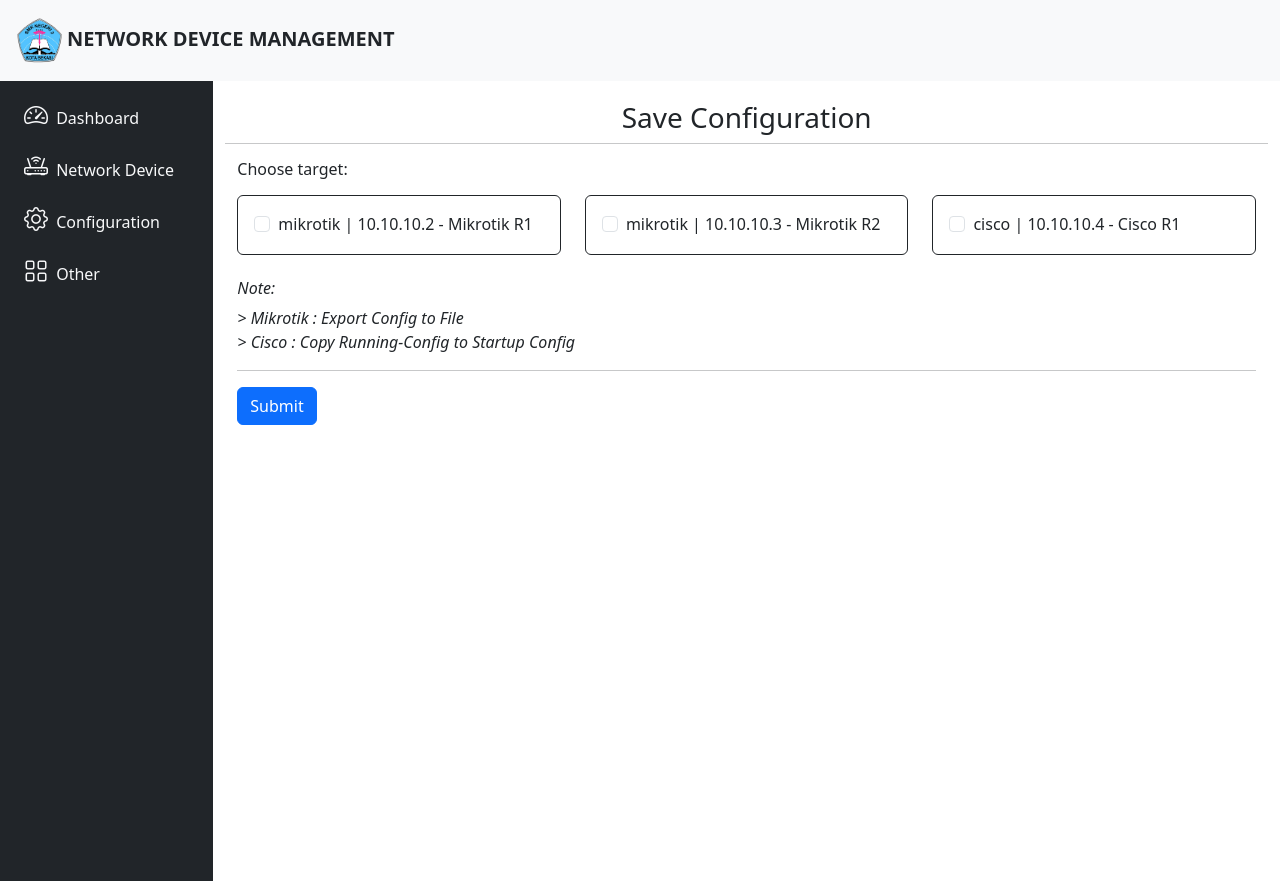
After one commit to jar9500/NetworkDeviceManagement, a Django app: page /saveconfig/ in a window 1280 px wide. The commit adds this page. Run offline with Django 4.2, Linux system fonts and the light colour scheme; data comes from the database, SQL or seed files in the repository; some libraries are stand-ins or nearby versions.

Commit message:
Add Save Config

```diff
--- a/NetworkManager/urls.py
+++ b/NetworkManager/urls.py
@@ -6,5 +6,6 @@ urlpatterns = [
     path('devices/',views.devices, name = 'devices'),
     path('configuration/',views.configuration, name = 'configuration'),
     path('verify/',views.verify, name = 'verify'),
-    path('log/',views.log, name = 'log')
+    path('log/',views.log, name = 'log'),
+    path('saveconfig/',views.saveconfig, name = 'saveconfig')
 ]
--- a/NetworkManager/views.py
+++ b/NetworkManager/views.py
@@ -2,6 +2,7 @@ from django.shortcuts import render, get_object_or_404, redirect, HttpResponse
 from django.http import HttpResponse
 from .models import Device, Log
 import paramiko
+import os
 import time
 from datetime import datetime
 
@@ -49,11 +50,11 @@ def configuration(request):
                     for cmd in cisco_cmd:
                         conn.send(cmd+"\n")
                         time.sleep(1)
-                '''log = Log(target=dev.IP_address + " ( " +dev.hostname+" ) ", action="Configuration", status="Success", time=datetime.now(), message="Complete - No Error ")
-                log.save()'''
+                log = Log(target=dev.IP_address + " ( " +dev.hostname+" ) ", action="Configuration", status="Success", time=datetime.now(), message="Complete - No Error ")
+                log.save()
             except Exception as Exc:
-                '''log = Log(target=dev.IP_address + " ( " +dev.hostname+" ) ", action="Configuration", status="Error", time=datetime.now(), message=Exc)
-                log.save()'''
+                log = Log(target=dev.IP_address + " ( " +dev.hostname+" ) ", action="Configuration", status="Error", time=datetime.now(), message=Exc)
+                log.save()
         return redirect('home')
 
     else:
@@ -101,11 +102,11 @@ def verify(request):
                         time.sleep(5)
                         output = conn.recv(65535)
                         result.append (output.decode())
-                '''log = Log(target=dev.IP_address + " ( " +dev.hostname+" ) ", action="Verify", status="Success", time=datetime.now(), message="Complete - No Error")
-                log.save()'''
+                log = Log(target=dev.IP_address + " ( " +dev.hostname+" ) ", action="Verify", status="Success", time=datetime.now(), message="Complete - No Error")
+                log.save()
             except Exception as Exc:
-                '''log = Log(target=dev.IP_address + " ( " +dev.hostname+" ) " , action="Verify", status="Error", time=datetime.now(), message=Exc)
-                log.save()'''
+                log = Log(target=dev.IP_address + " ( " +dev.hostname+" ) " , action="Verify", status="Error", time=datetime.now(), message=Exc)
+                log.save()
 
         result = "\n".join(result)
         return render(request,'verifyResult.html',{"result":result})
@@ -126,3 +127,33 @@ def log(request):
         }
 
     return render(request, 'log.html', context)
+
+def saveconfig(request):
+    time_now = datetime.today().strftime("%d-%m-%Y-%H:%M:%S")
+    if request.method == 'POST':
+        selected_device_id = request.POST.getlist('device')
+        for x in selected_device_id:
+            dev = get_object_or_404(Device, pk=x)
+            ssh_client = paramiko.SSHClient()
+            ssh_client.set_missing_host_key_policy(paramiko.AutoAddPolicy())
+            ssh_client.connect(hostname=dev.IP_address, username=dev.username, password=dev.password)
+            try:
+                if dev.vendor.lower() == 'mikrotik':
+                    stdin, stdout, stderr = ssh_client.exec_command("export file= Backup "+ time_now)
+                else:
+                    conn = ssh_client.invoke_shell()
+                    conn.send("copy running-config startup-config \n")
+                    time.sleep(5)
+                log = Log(target=dev.IP_address + " ( " +dev.hostname+" ) ", action="Save Config", status="Success", time=datetime.now(), message="Complete - No Error ")
+                log.save()
+            except Exception as Exc:
+                log = Log(target=dev.IP_address + " ( " +dev.hostname+" ) ", action="Save Config", status="Error", time=datetime.now(), message=Exc)
+                log.save()
+        return redirect('home')
+
+    else:
+        devices = Device.objects.all()
+        context = {
+            'devices': devices,
+        }
+        return render(request, 'saveconfig.html', context)
--- a/templates/base.html
+++ b/templates/base.html
@@ -82,8 +82,8 @@
                                                     <span class="d-none d-sm-inline">Log</span></a>
                                             </li>
                                             <li>
-                                                <a href="#" class="nav-link px-0 text-light"><i class="fs-6 bi-arrow-clockwise"> </i>
-                                                    <span class="d-none d-sm-inline">Backup</span></a>
+                                                <a href="{% url 'saveconfig' %}" class="nav-link px-0 text-light"><i class="fs-6 bi-save"> </i>
+                                                    <span class="d-none d-sm-inline">Save Configuration</span></a>
                                             </li>
                                         </ul>
                                     </li>
--- /dev/null
+++ b/templates/saveconfig.html
@@ -0,0 +1,34 @@
+{% extends 'base.html' %}
+
+{% block content %}
+<div class="col py-1">
+    <div class="container ">
+        <div class="row">
+            <h3 class="text-center mt-3">Save Configuration</h3>
+            <hr>
+            <h6>Choose target:</h6>
+            <form method="POST">
+            {% csrf_token %}
+            <div class="row">
+                {% for device in devices %}
+                <div class="col-xl-4">
+                    <div class="card my-2 border-dark">
+                        <div class="card-body">
+                            <div class="form-check">
+                                <input class="form-check-input" type="checkbox" name="device" value="{{ device.id }}"> {{device.vendor}} | {{device.IP_address}} - {{device.hostname}}
+                            </div>
+                        </div>
+                    </div>
+                </div>
+                {% endfor %}
+            </div>
+            <h6 class="mt-3 fst-italic">Note:</h6>
+            <i>> Mikrotik : Export Config to File</i><br>
+            <i>> Cisco : Copy Running-Config to Startup Config</i>
+                <hr>
+                <button type="submit" class="btn btn-primary">Submit</button>
+            </form>
+        </div>
+    </div>
+</div>
+{% endblock content %}
```
